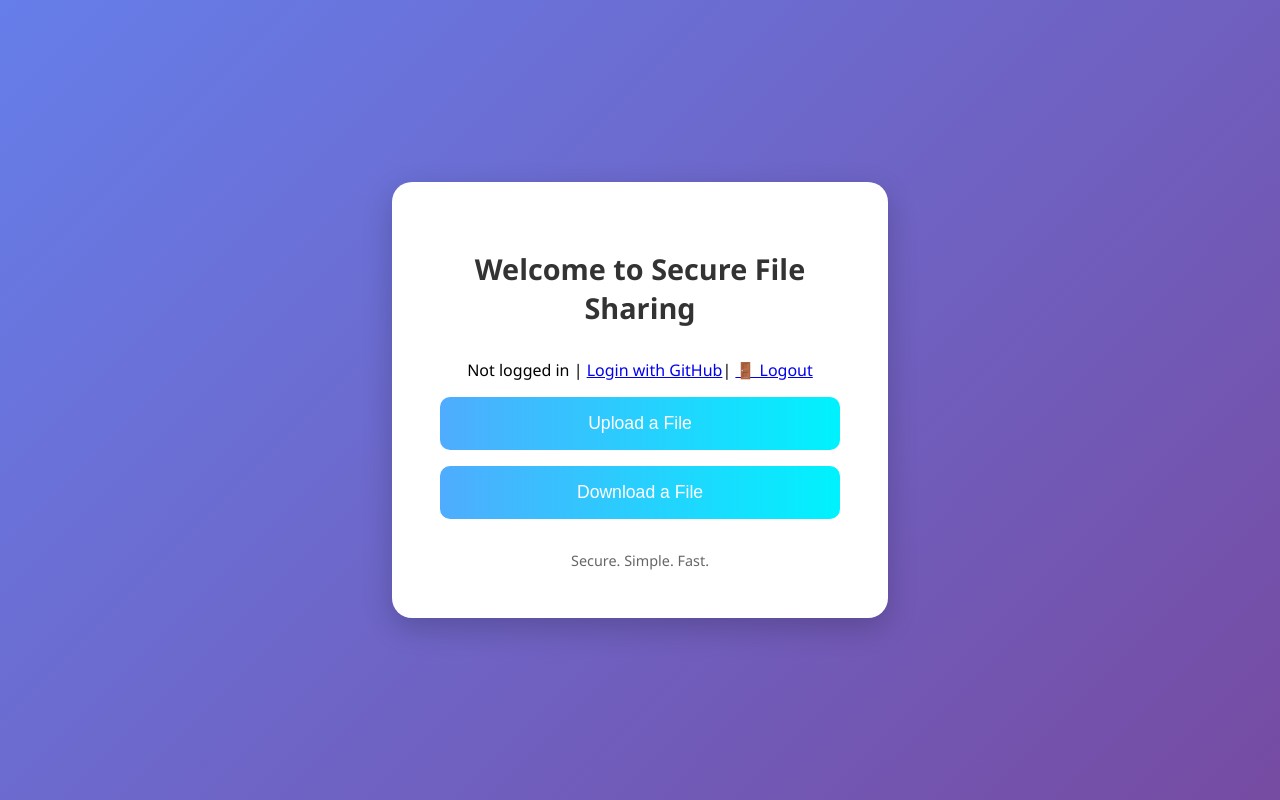
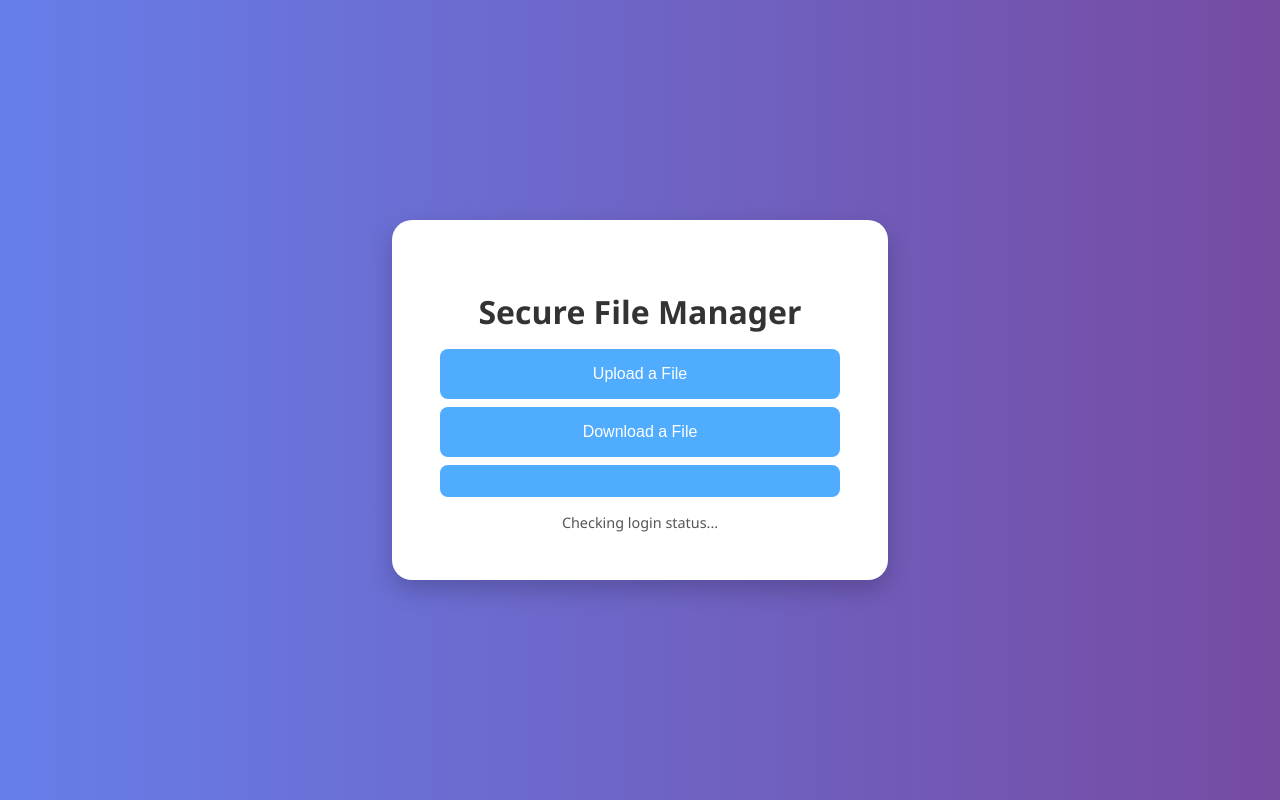
Before and after one commit to Amogh052003/secure-file-sharing, a plain HTML site: page frontend/index.html in a window 1280 px wide. Drawn offline with Linux system fonts and the light colour scheme; no server answers.

Commit message:
Update index.html

```diff
--- a/frontend/index.html
+++ b/frontend/index.html
@@ -1,105 +1,89 @@
 <!DOCTYPE html>
-<html lang="en">
+<html>
 <head>
+  <title>Secure File Manager</title>
   <meta charset="UTF-8" />
-  <meta name="viewport" content="width=device-width, initial-scale=1.0"/>
-  <title>Secure File Sharing</title>
+  <meta name="viewport" content="width=device-width, initial-scale=1.0" />
   <style>
     body {
+      font-family: 'Segoe UI', Tahoma, Geneva, Verdana, sans-serif;
+      background: linear-gradient(to right, #667eea, #764ba2);
+      height: 100vh;
       margin: 0;
-      font-family: 'Segoe UI', Tahoma, Geneva, Verdana, sans-serif;
-      height: 100vh;
-      background: linear-gradient(135deg, #667eea, #764ba2);
       display: flex;
+      align-items: center;
       justify-content: center;
-      align-items: center;
-      overflow: hidden;
+      color: white;
     }
 
     .card {
       background: #fff;
+      color: #333;
       padding: 3rem;
       border-radius: 20px;
-      box-shadow: 0 10px 30px rgba(0,0,0,0.2);
+      box-shadow: 0 10px 25px rgba(0,0,0,0.2);
       text-align: center;
+      width: 90%;
       max-width: 400px;
-      width: 90%;
-      animation: fadeIn 1s ease-out;
     }
 
     h1 {
-      margin-bottom: 2rem;
-      font-size: 1.8rem;
-      color: #333;
-      animation: slideDown 0.8s ease-out;
+      margin-bottom: 1rem;
     }
 
     .btn {
       display: block;
       width: 100%;
-      margin: 1rem 0;
+      margin: 0.5rem 0;
       padding: 1rem;
-      font-size: 1.1rem;
       border: none;
-      border-radius: 10px;
-      background: linear-gradient(to right, #4facfe, #00f2fe);
+      border-radius: 8px;
+      font-size: 1rem;
+      background-color: #4facfe;
       color: white;
       cursor: pointer;
-      transition: transform 0.2s ease, box-shadow 0.2s ease;
-      animation: popIn 1s ease forwards;
     }
 
     .btn:hover {
-      transform: scale(1.05);
-      box-shadow: 0 4px 15px rgba(0,0,0,0.2);
+      background-color: #0056b3;
     }
 
-    @keyframes fadeIn {
-      from { opacity: 0; transform: scale(0.9); }
-      to { opacity: 1; transform: scale(1); }
-    }
-
-    @keyframes slideDown {
-      from { opacity: 0; transform: translateY(-20px); }
-      to { opacity: 1; transform: translateY(0); }
-    }
-
-    @keyframes popIn {
-      0% { opacity: 0; transform: scale(0.8); }
-      100% { opacity: 1; transform: scale(1); }
-    }
-
-    .footer {
-      margin-top: 2rem;
+    .status {
+      margin-top: 1rem;
       font-size: 0.9rem;
-      color: #666;
+      color: #555;
     }
   </style>
 </head>
 <body>
   <div class="card">
-    <h1>Welcome to Secure File Sharing</h1>
-    <div id="user-bar">
-      <span id="userInfo">🔄 Checking login...</span> |
-      <a href="/.auth/login/github?post_login_redirect_uri=/upload.html">Login with GitHub</a>|
-      <a href="/.auth/logout">🚪 Logout</a>
-    </div>
+    <h1>Secure File Manager</h1>
     <button class="btn" onclick="window.location.href='upload.html'">Upload a File</button>
     <button class="btn" onclick="window.location.href='download.html'">Download a File</button>
-    <div class="footer">Secure. Simple. Fast.</div>
+    <button class="btn" id="authBtn"></button>
+    <div class="status" id="userStatus">Checking login status...</div>
   </div>
+
   <script>
-  async function showUser() {
-    try {
+    async function checkAuth() {
       const res = await fetch("/.auth/me");
       const data = await res.json();
-      const user = data[0]?.userDetails || "Anonymous";
-      document.getElementById("userInfo").textContent = `👤 Logged in as: ${user}`;
-    } catch {
-      document.getElementById("userInfo").textContent = "Not logged in";
+      const statusDiv = document.getElementById("userStatus");
+      const authBtn = document.getElementById("authBtn");
+
+      if (data && data.length > 0) {
+        const user = data[0].userDetails;
+        statusDiv.textContent = "Logged in as: " + user;
+        authBtn.textContent = "Logout";
+        authBtn.onclick = () => window.location.href = "/.auth/logout?post_logout_redirect_uri=/";
+      } else {
+        statusDiv.textContent = "Not logged in.";
+        authBtn.textContent = "Login with GitHub";
+        authBtn.onclick = () => window.location.href = "/.auth/login/github?post_login_redirect_uri=/";
+      }
     }
-  }
-  showUser();
-</script>
+
+    checkAuth();
+  </script>
 </body>
 </html>
```
